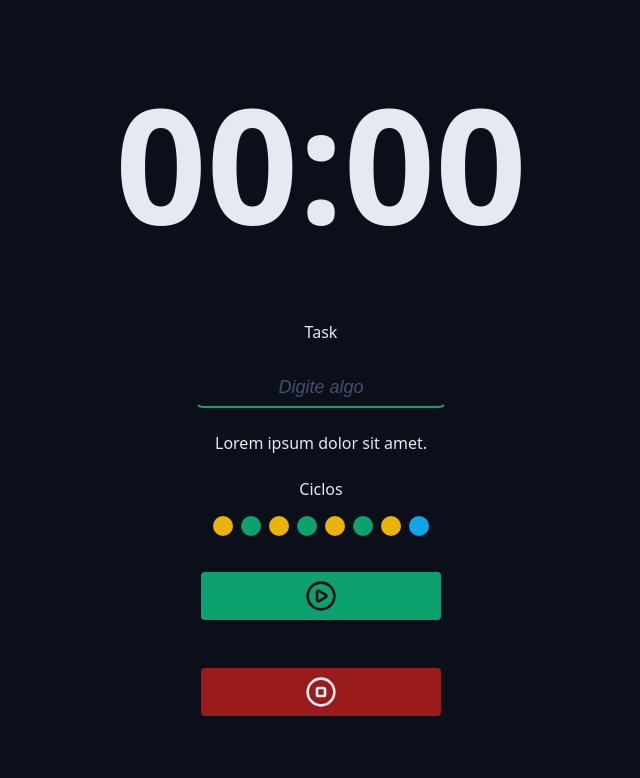
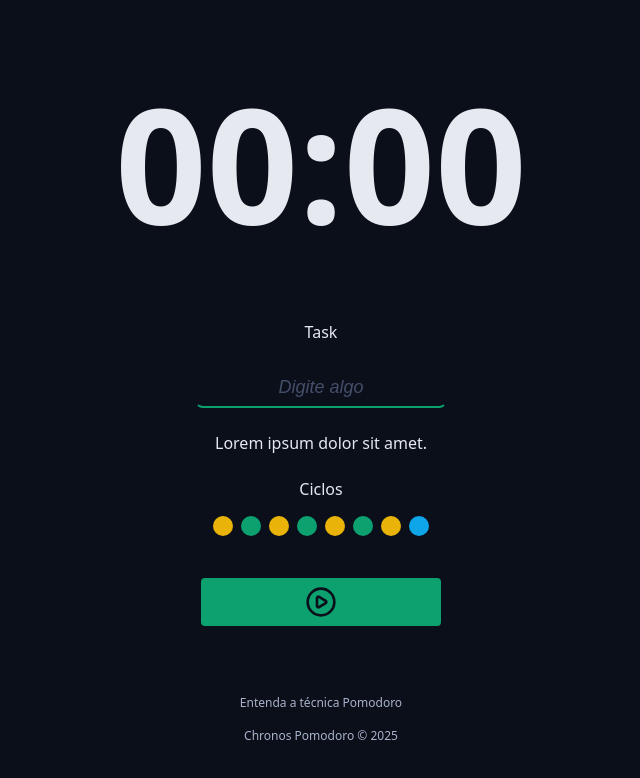
Before and after one commit to AndDevCarv/chronos-project, a React (Vite) app: page / in a window 1280 px wide. Shown: the part 276-1054 px from the top of the page, without its empty margins (319-959 px from the left). Built offline with nearby package versions, Linux system fonts and the light colour scheme.

Commit message:
ajustes de useState

```diff
--- a/src/App.tsx
+++ b/src/App.tsx
@@ -8,7 +8,8 @@
 import { DefaultInput } from "./components/DefaultInput";
 import { Cycle } from "./components/Cycles/Cycle";
 import { DefaultButton } from "./components/DeafultButton";
-import { PlayCircleIcon, StopCircleIcon } from "lucide-react";
+import { PlayCircleIcon } from "lucide-react";
+import { Footer } from "./components/Footer";
 
 export function App() {
   return (
@@ -40,9 +41,11 @@
           </div>
           <div className="formRow">
             <DefaultButton icon={<PlayCircleIcon />} />
-            <DefaultButton icon={<StopCircleIcon />} color="red" />
           </div>
         </form>
+      </Container>
+      <Container>
+        <Footer />
       </Container>
     </>
   );
--- a/src/components/DeafultButton/styles.module.css
+++ b/src/components/DeafultButton/styles.module.css
@@ -6,7 +6,7 @@
   display: flex;
   align-items: center;
   justify-content: center;
-  margin: 1.2rem;
+  margin: 1.8rem;
 }
 
 .button svg {
--- /dev/null
+++ b/src/components/Footer/index.tsx
@@ -0,0 +1,12 @@
+import styles from "./styles.module.css";
+
+export function Footer() {
+  return (
+    <>
+      <footer className={styles.footer}>
+        <a href="#">Entenda a técnica Pomodoro</a>
+        <a href="#">Chronos Pomodoro &copy; {new Date().getFullYear()}</a>
+      </footer>
+    </>
+  );
+}
--- /dev/null
+++ b/src/components/Footer/styles.module.css
@@ -0,0 +1,16 @@
+.footer {
+  display: flex;
+  text-align: center;
+  flex-direction: column;
+  font-size: 1.2rem;
+  gap: 1.6rem;
+}
+
+.footer a {
+  text-decoration: none;
+  color: var(--text-muted);
+}
+
+.footer a:hover {
+  text-decoration: underline;
+}
```
